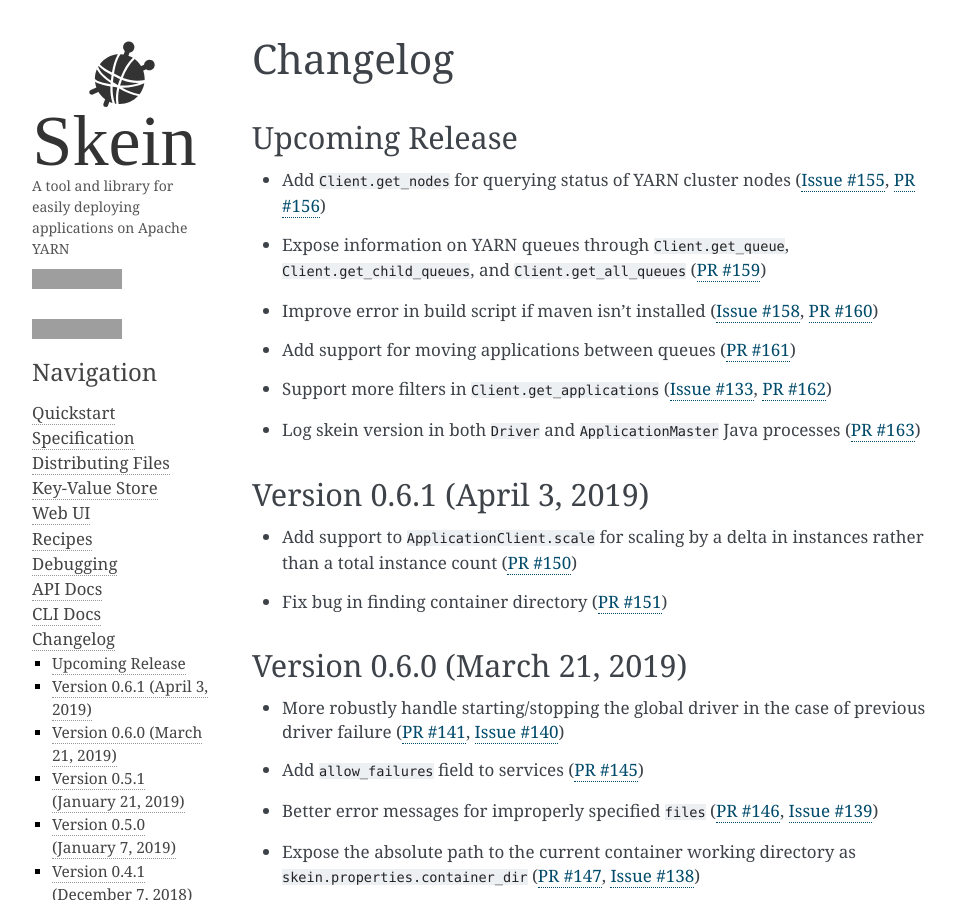
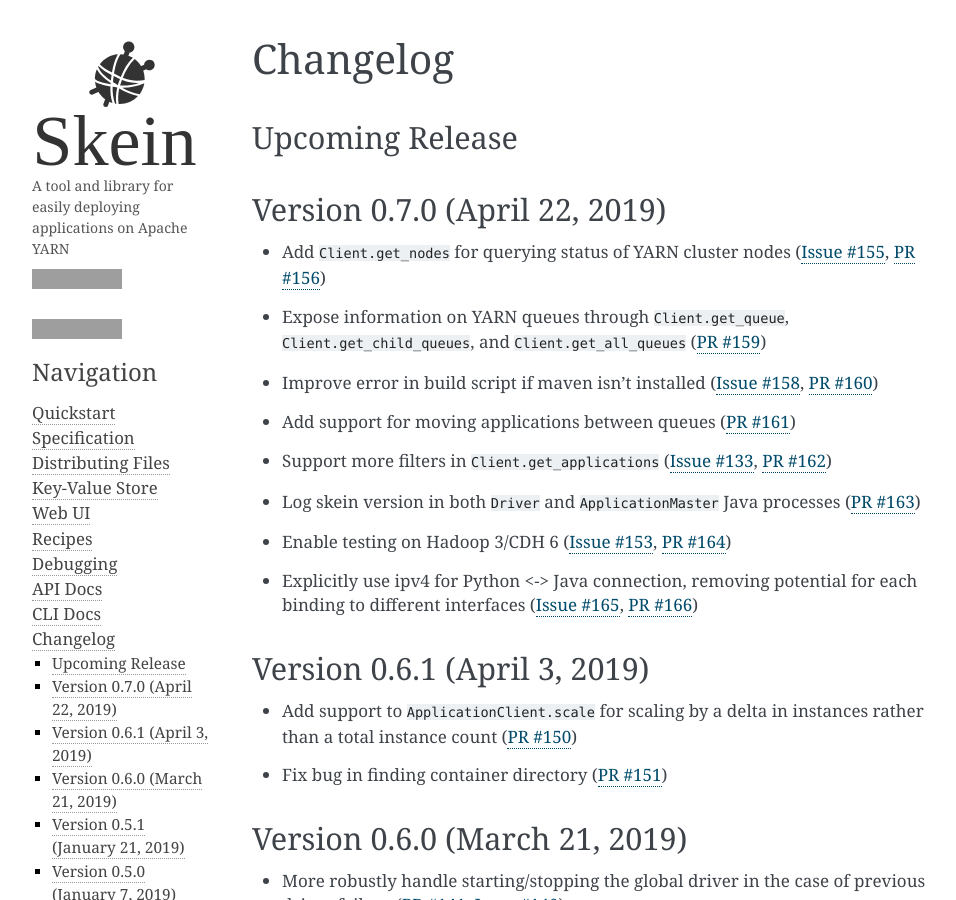
Before and after one commit to jcrist/skein, a Sphinx documentation site: the page built from docs/source/changelog.rst, in a window 1280 px wide and 900 px high, cut to the strip 0-900 px from the top of the window. Shown: the whole strip, without its empty margins (138-1094 px from the left). Built offline with Sphinx 7.4.7, drawn with Linux system fonts in a browser that asks for light colours; grey boxes are pictures that could not be loaded.

Commit message:
Update changelog for release [skip-tests]

```diff
--- a/docs/source/changelog.rst
+++ b/docs/source/changelog.rst
@@ -3,6 +3,9 @@
 
 Upcoming Release
 ----------------
+
+Version 0.7.0 (April 22, 2019)
+------------------------------
 
 - Add ``Client.get_nodes`` for querying status of YARN cluster nodes
   (:issue:`155`, :pr:`156`)
@@ -14,6 +17,9 @@
 - Support more filters in ``Client.get_applications`` (:issue:`133`, :pr:`162`)
 - Log skein version in both ``Driver`` and ``ApplicationMaster`` Java processes
   (:pr:`163`)
+- Enable testing on Hadoop 3/CDH 6 (:issue:`153`, :pr:`164`)
+- Explicitly use ipv4 for Python <-> Java connection, removing potential for
+  each binding to different interfaces (:issue:`165`, :pr:`166`)
 
 Version 0.6.1 (April 3, 2019)
 -----------------------------
```
